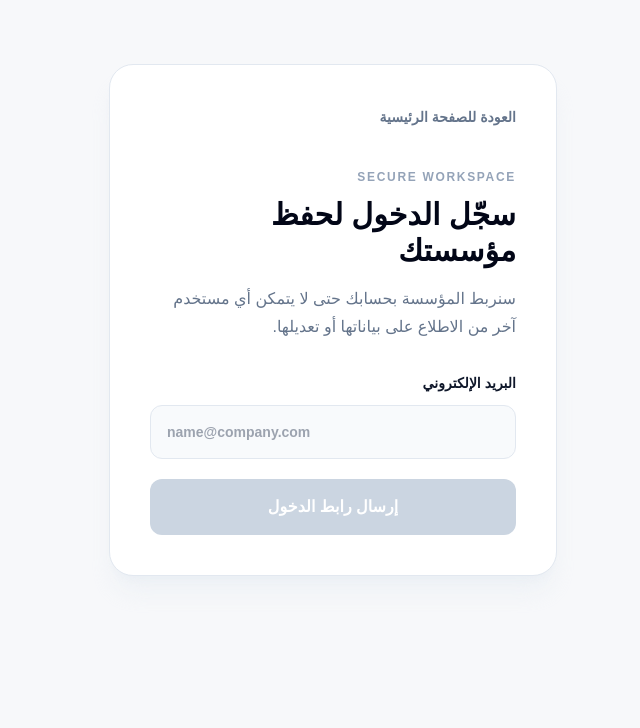
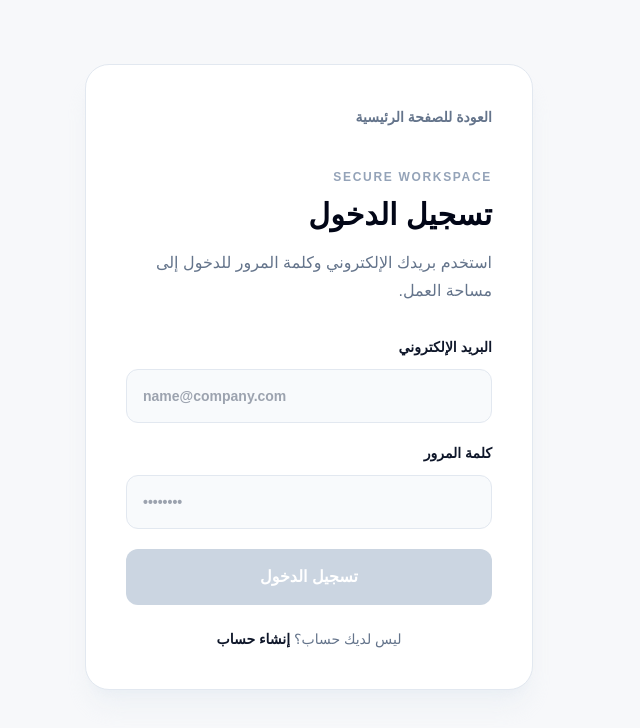
Before and after one commit to khaledhamada1996/FPA-saas-platform, a Next.js app: page /login in a window 1280 px wide. Shown: the top 728 px of the page, without its empty margins (480-1120 px from the left). Built offline with nearby package versions, Linux system fonts and the light colour scheme; no server answers.

Commit message:
Fix authentication: use email/password login instead of Magic Link

```diff
--- a/src/app/login/page.tsx
+++ b/src/app/login/page.tsx
@@ -1,30 +1,31 @@
 "use client";
 
 import { FormEvent, useState } from "react";
+import { useRouter } from "next/navigation";
 import { getSupabaseBrowserClient } from "@/lib/supabase/client";
 
 export default function LoginPage() {
+  const router = useRouter();
   const [email, setEmail] = useState("");
-  const [status, setStatus] = useState<"idle" | "sending" | "sent">("idle");
+  const [password, setPassword] = useState("");
+  const [status, setStatus] = useState<"idle" | "loading">("idle");
   const [error, setError] = useState("");
 
-  async function sendMagicLink(event: FormEvent<HTMLFormElement>) {
+  async function signIn(event: FormEvent<HTMLFormElement>) {
     event.preventDefault();
     setError("");
-    setStatus("sending");
+    setStatus("loading");
 
     try {
       const supabase = getSupabaseBrowserClient();
-      const redirectTo = `${window.location.origin}/auth/callback?next=/start`;
-      const { error: signInError } = await supabase.auth.signInWithOtp({
+      const { error: signInError } = await supabase.auth.signInWithPassword({
         email: email.trim(),
-        options: { emailRedirectTo: redirectTo },
+        password,
       });
-
       if (signInError) throw signInError;
-      setStatus("sent");
+      router.replace("/start");
     } catch (caughtError) {
-      setError(caughtError instanceof Error ? caughtError.message : "تعذر إرسال رابط الدخول.");
+      setError(caughtError instanceof Error ? caughtError.message : "تعذر تسجيل الدخول.");
       setStatus("idle");
     }
   }
@@ -34,20 +35,19 @@ export default function LoginPage() {
       <section className="mx-auto max-w-md rounded-3xl border border-slate-200 bg-white p-8 shadow-xl shadow-slate-200/40 sm:p-10">
         <a href="/" className="text-sm font-semibold text-slate-500 hover:text-slate-900">العودة للصفحة الرئيسية</a>
         <p className="mt-10 text-xs font-bold tracking-[0.14em] text-slate-400">SECURE WORKSPACE</p>
-        <h1 className="mt-3 text-3xl font-bold text-slate-950">سجّل الدخول لحفظ مؤسستك</h1>
-        <p className="mt-4 leading-7 text-slate-500">سنربط المؤسسة بحسابك حتى لا يتمكن أي مستخدم آخر من الاطلاع على بياناتها أو تعديلها.</p>
-
-        {status === "sent" ? (
-          <div className="mt-8 rounded-2xl bg-emerald-50 p-5 text-sm leading-7 text-emerald-800">أرسلنا رابط دخول إلى بريدك. افتحه من البريد نفسه لإكمال الدخول والعودة إلى إعداد المؤسسة.</div>
-        ) : (
-          <form className="mt-8 space-y-5" onSubmit={sendMagicLink}>
-            <label className="block text-sm font-bold text-slate-900">البريد الإلكتروني
-              <input type="email" value={email} onChange={(event) => setEmail(event.target.value)} required placeholder="name@company.com" className="mt-3 w-full rounded-xl border border-slate-200 bg-slate-50 px-4 py-4 text-left outline-none transition focus:border-slate-500 focus:bg-white" dir="ltr" />
-            </label>
-            {error && <p className="rounded-xl bg-red-50 p-4 text-sm text-red-700">{error}</p>}
-            <button type="submit" disabled={!email.trim() || status === "sending"} className="w-full rounded-xl bg-slate-950 px-6 py-4 font-bold text-white transition hover:bg-slate-800 disabled:cursor-not-allowed disabled:bg-slate-300">{status === "sending" ? "جارٍ إرسال الرابط..." : "إرسال رابط الدخول"}</button>
-          </form>
-        )}
+        <h1 className="mt-3 text-3xl font-bold text-slate-950">تسجيل الدخول</h1>
+        <p className="mt-4 leading-7 text-slate-500">استخدم بريدك الإلكتروني وكلمة المرور للدخول إلى مساحة العمل.</p>
+        <form className="mt-8 space-y-5" onSubmit={signIn}>
+          <label className="block text-sm font-bold text-slate-900">البريد الإلكتروني
+            <input type="email" value={email} onChange={(event) => setEmail(event.target.value)} required placeholder="name@company.com" className="mt-3 w-full rounded-xl border border-slate-200 bg-slate-50 px-4 py-4 text-left outline-none transition focus:border-slate-500 focus:bg-white" dir="ltr" />
+          </label>
+          <label className="block text-sm font-bold text-slate-900">كلمة المرور
+            <input type="password" value={password} onChange={(event) => setPassword(event.target.value)} required placeholder="••••••••" className="mt-3 w-full rounded-xl border border-slate-200 bg-slate-50 px-4 py-4 text-left outline-none transition focus:border-slate-500 focus:bg-white" dir="ltr" />
+          </label>
+          {error && <p className="rounded-xl bg-red-50 p-4 text-sm leading-6 text-red-700">{error}</p>}
+          <button type="submit" disabled={!email.trim() || !password || status === "loading"} className="w-full rounded-xl bg-slate-950 px-6 py-4 font-bold text-white transition hover:bg-slate-800 disabled:cursor-not-allowed disabled:bg-slate-300">{status === "loading" ? "جارٍ تسجيل الدخول..." : "تسجيل الدخول"}</button>
+        </form>
+        <p className="mt-6 text-center text-sm text-slate-500">ليس لديك حساب؟ <a href="/signup" className="font-bold text-slate-900 hover:underline">إنشاء حساب</a></p>
       </section>
     </main>
   );
```
